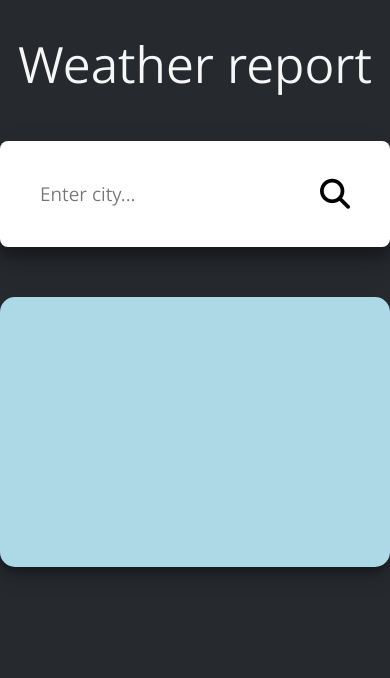
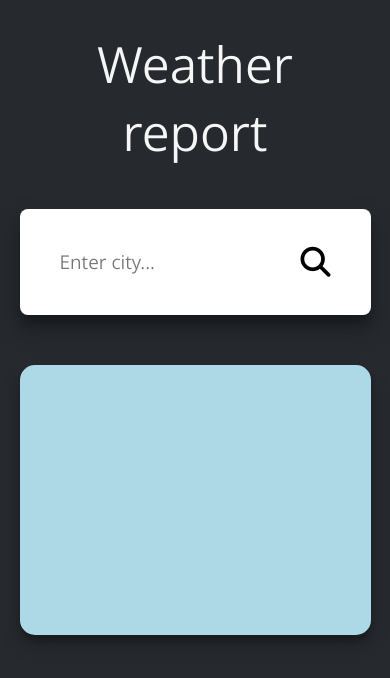
Before and after one commit to cadbay53/weather-app, a plain HTML site: page index.html in a window 390 px wide. Drawn offline with Linux system fonts and the light colour scheme.

```diff
--- a/style.css
+++ b/style.css
@@ -1,10 +1,4 @@
 * {
-  box-sizing: border-box;
-  font-family: "Noto Sans", sans-serif;
-  font-style: normal;
-  /* font-weight: 350; */
-  margin: 0;
-  padding: 0;* {
   box-sizing: border-box;
   font-family: "Noto Sans", sans-serif;
   font-style: normal;
@@ -90,7 +84,7 @@
   align-items: center;
   max-width: 90%;
   border-radius: 15px;
-    margin: 50px auto; /* changed margin to ensure proper spacing */
+  margin: 50px auto;
   box-shadow: rgba(0, 0, 0, 0.19) 0px 10px 20px, rgba(0, 0, 0, 0.23) 0px 6px 6px;
 }
 
@@ -119,131 +113,3 @@
     margin: 70px auto;
   }
 }
-}
-body {
-  margin: 0;
-  background: #262a2f;
-  color: #333;
-  font-weight: 400;
-  margin: 0;
-  /* background-image: url("/assets/rainy-scene.jpg");
-  background-repeat: no-repeat;
-  background-size: cover;
-  position: relative; */
-}
-
-html,
-body {
-  overflow-x: hidden;
-}
-
-header {
-  text-align: center;
-  width: 100%;
-  max-width: 400px;
-  margin: 30px auto;
-  /* background-color: red; */
-}
-
-h1 {
-  font-size: 50px;
-  color: rgb(246, 246, 246);
-  font-weight: 350;
-}
-
-.search-box {
-  background-color: aliceblue;
-  margin: 43px auto 0;
-  width: 100%;
-  max-width: 600px;
-  background-color: #fff;
-  border-radius: 8px;
-  /* border: 1px solid #cecdcd; */
-  box-shadow: rgba(0, 0, 0, 0.25) 0px 14px 28px,
-    rgba(0, 0, 0, 0.22) 0px 10px 10px;
-}
-
-.row {
-  display: flex;
-  align-items: center;
-  padding: 8px 20px;
-}
-
-input {
-  flex: 1;
-  height: 50px;
-  background: transparent;
-  border: 0;
-  outline: 0;
-  font-size: 19px;
-}
-
-button {
-  border: 0;
-  background: transparent;
-  cursor: pointer;
-}
-
-.fa-magnifying-glass {
-  font-size: 30px;
-}
-
-.result-box ul {
-  /* display: none; */
-  border-top: 2px solid #d5d5d5;
-  padding: 15px 10px;
-}
-
-.result-box ul li {
-  padding: 15px 10px;
-  list-style: none;
-  border-radius: 8px;
-  cursor: pointer;
-}
-
-.result-box ul li:hover {
-  background: #e9f3ff;
-  /* border-radius: 3px; */
-}
-
-.weather-componentRow {
-  height: 270px;
-  display: flex;
-  background-color: lightblue;
-  align-items: center;
-  margin: 0 auto 0;
-  width: 100%;
-  max-width: 600px;
-  border-radius: 15px;
-  margin-top: 50px;
-  box-shadow: rgba(0, 0, 0, 0.19) 0px 10px 20px, rgba(0, 0, 0, 0.23) 0px 6px 6px;
-}
-
-@media (width: 375px) {
-  header {
-    text-align: center;
-    width: 300px;
-    margin: 40px auto;
-    /* background-color: red; */
-  }
-
-  h1 {
-    font-size: 40px;
-    /* color: rgb(0, 0, 0); */
-  }
-
-  .search-box {
-    width: 316px;
-  }
-
-  .weather-componentRow {
-    height: 270px;
-    display: flex;
-    background-color: lightblue;
-    align-items: center;
-    /* margin: 0 auto 0; */
-    width: 316px;
-    border-radius: 15px;
-    margin-top: 70px;
-  }
-}
```
Lines whose indentation alone changed are shown as unchanged.
